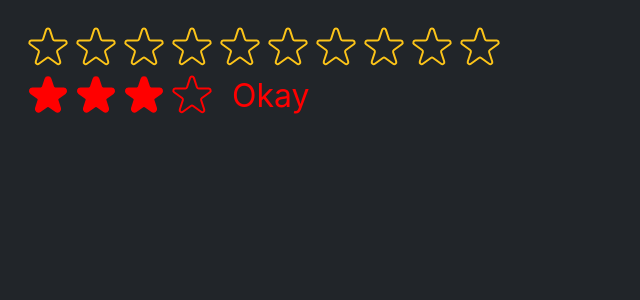
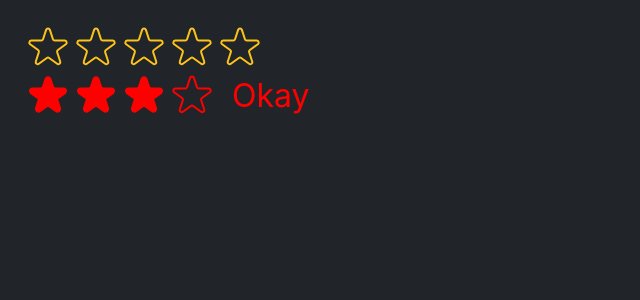
Before and after one commit to slr3073/react-nextjs-curse, a React (Create React App) app in the folder 07-usepopcorn/my_code/: page / in a window 1280 px wide. Shown: the top 300 px of the page, without its empty margins (0-640 px from the left). Built offline with nearby package versions, Linux system fonts and the light colour scheme.

Commit message:
section done : props types

```diff
--- a/07-usepopcorn/my_code/package.json
+++ b/07-usepopcorn/my_code/package.json
@@ -7,6 +7,7 @@
     "@testing-library/jest-dom": "^6.6.3",
     "@testing-library/react": "^16.3.0",
     "@testing-library/user-event": "^13.5.0",
+    "prop-types": "^15.8.1",
     "react": "^19.1.0",
     "react-dom": "^19.1.0",
     "react-scripts": "5.0.1",
--- a/07-usepopcorn/my_code/src/index.js
+++ b/07-usepopcorn/my_code/src/index.js
@@ -7,7 +7,7 @@
 root.render(
     <React.StrictMode>
         {/*<App/>*/}
-        <StarRating maxRating={10}/>
+        <StarRating />
         <StarRating
             maxRating={4}
             color={"red"}
```
Also changed, not shown: 07-usepopcorn/my_code/src/components/StarRating.js (+11 -0 lines), 1 other file (tests, documents, lock files or other folders).
